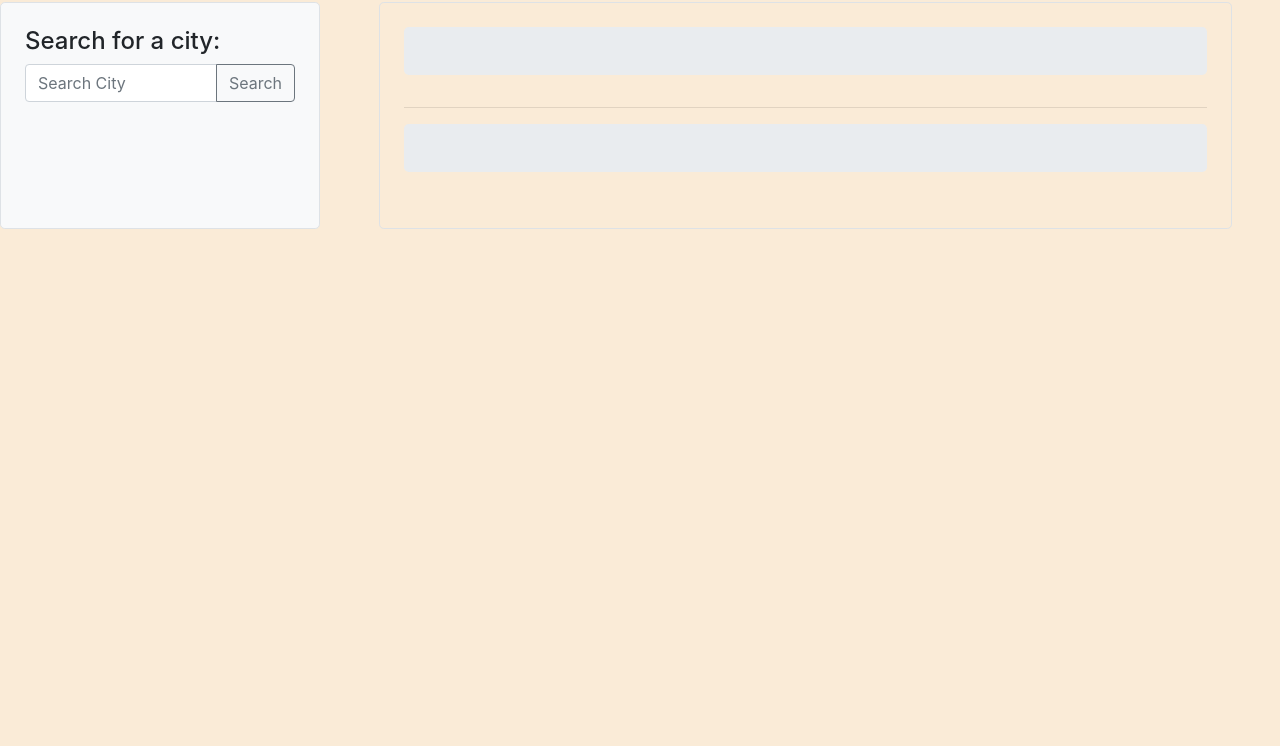
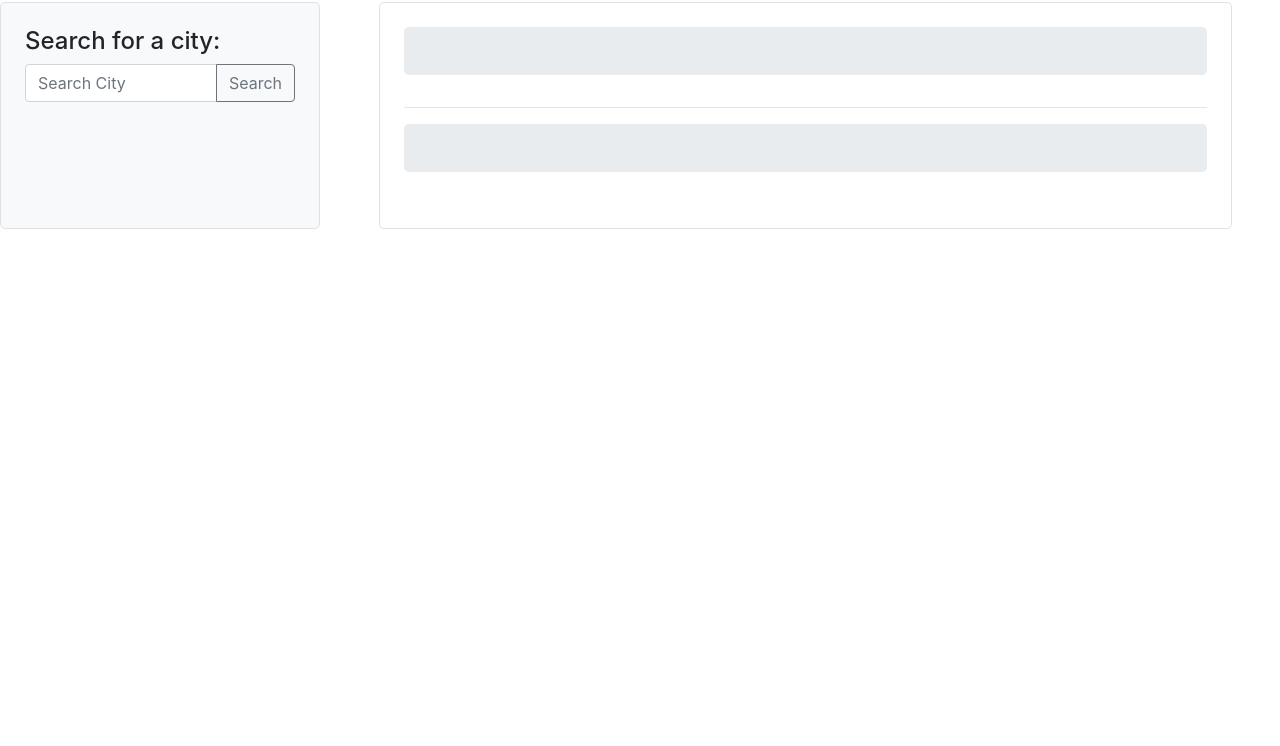
Before and after one commit to jacobdolph/weather-dashboard, a plain HTML site: page index.html in a window 1280 px wide. Shown: the part 54-800 px from the top of the page. Drawn offline with nearby package versions, Linux system fonts and the light colour scheme.

Commit message:
added some coloring to the style.css

```diff
--- a/css/style.css
+++ b/css/style.css
@@ -1,5 +1,5 @@
 body {
-    background-color: antiquewhite;
+    background-color: white;
 }
 .weather-card {
     box-shadow: 0 4px 8px 0 rgba(0, 0, 0, 0.2), 0 6px 20px 0 rgba(0, 0, 0, 0.19);
```
